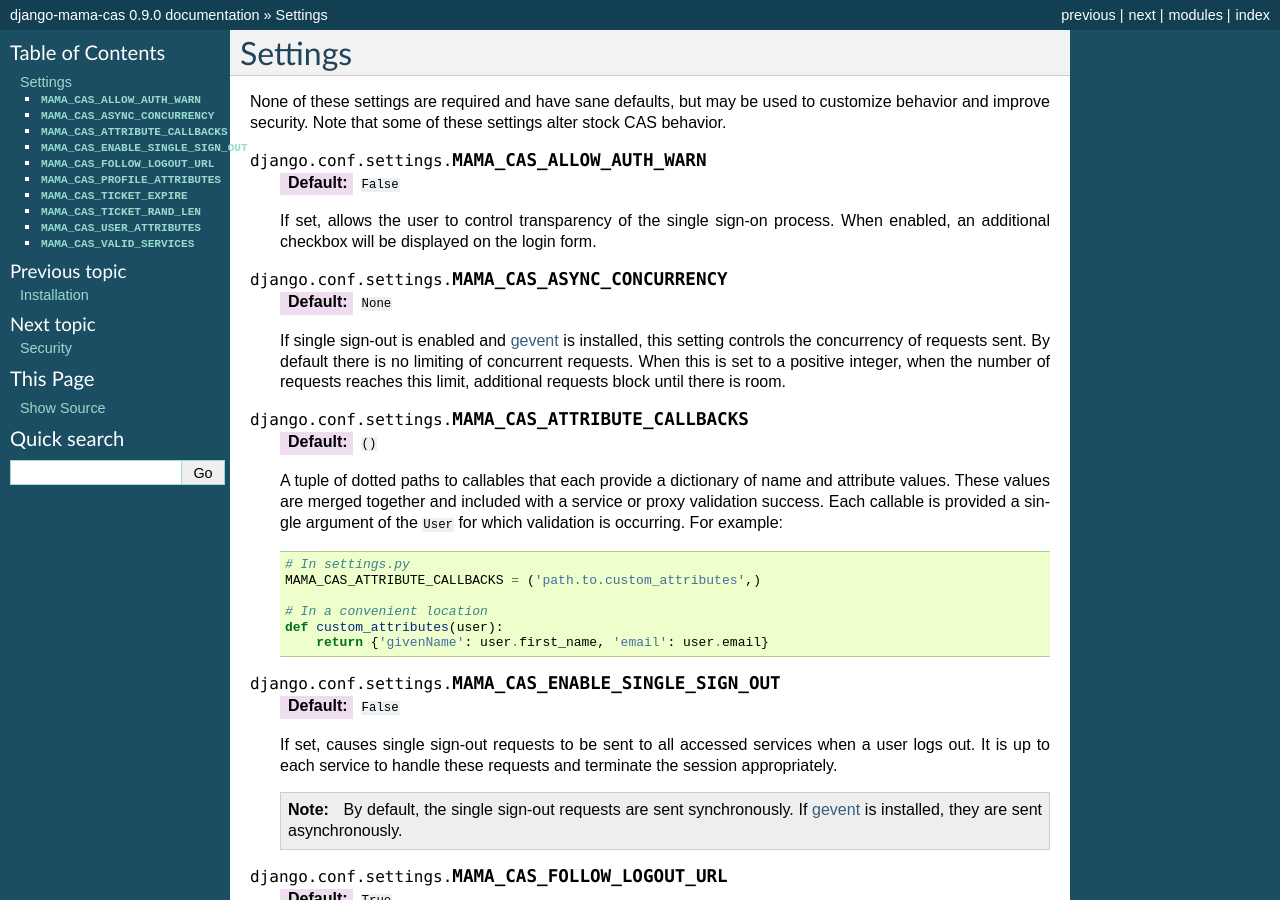
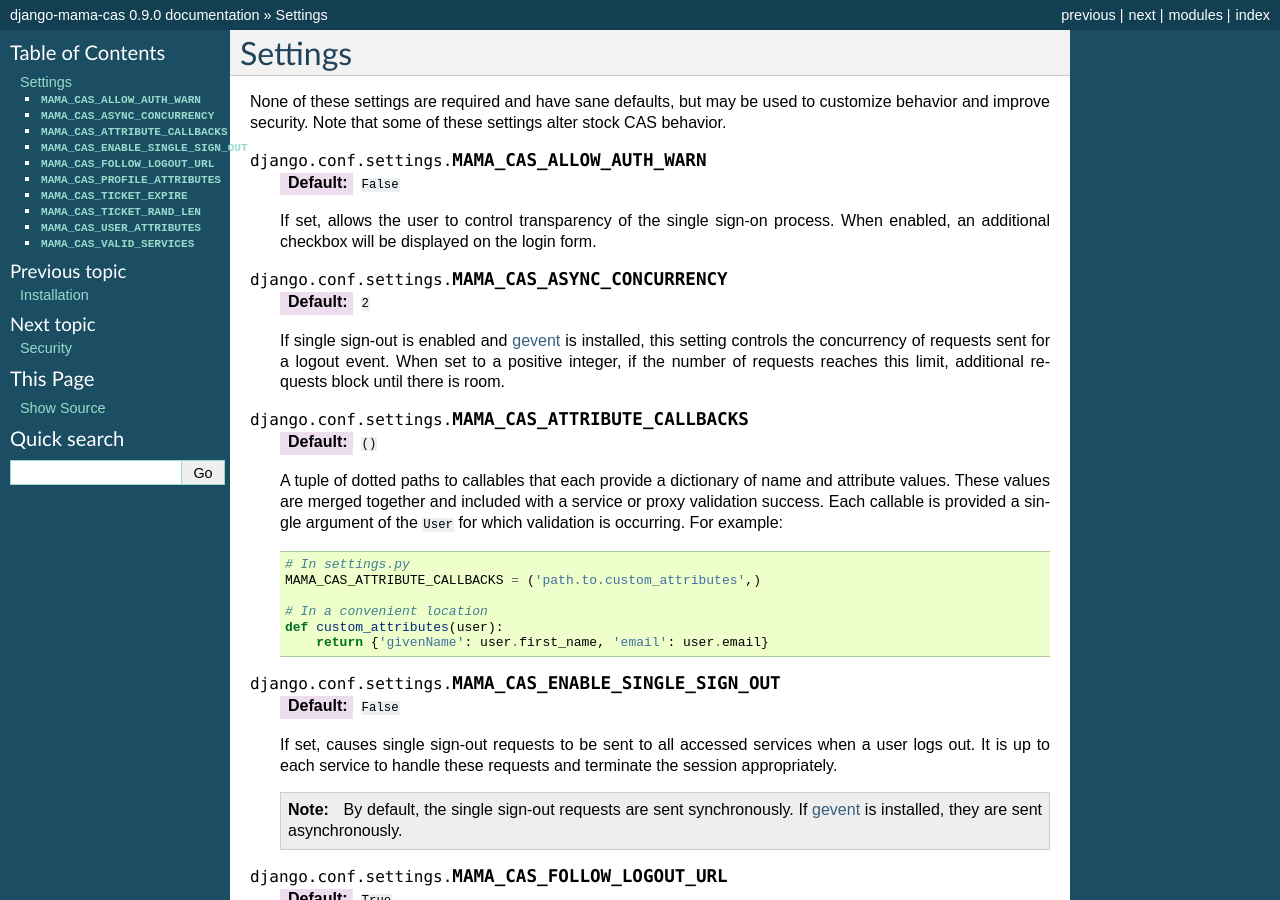
Before and after one commit to jbittel/django-mama-cas, a Sphinx documentation site: the page built from docs/settings.rst, in a window 1280 px wide and 900 px high. Built offline with Sphinx 7.4.7, drawn with Linux system fonts in a browser that asks for light colours.

Commit message:
Set default async concurrency level to 2

```diff
--- a/docs/settings.rst
+++ b/docs/settings.rst
@@ -19,13 +19,12 @@ alter stock CAS behavior.
 
 .. attribute:: MAMA_CAS_ASYNC_CONCURRENCY
 
-   :default: ``None``
+   :default: ``2``
 
    If single sign-out is enabled and `gevent`_ is installed, this setting
-   controls the concurrency of requests sent. By default there is no
-   limiting of concurrent requests. When this is set to a positive integer,
-   when the number of requests reaches this limit, additional requests block
-   until there is room.
+   controls the concurrency of requests sent for a logout event. When set
+   to a positive integer, if the number of requests reaches this limit,
+   additional requests block until there is room.
 
 .. attribute:: MAMA_CAS_ATTRIBUTE_CALLBACKS
 
```
Also changed, not shown: 1 other file.
